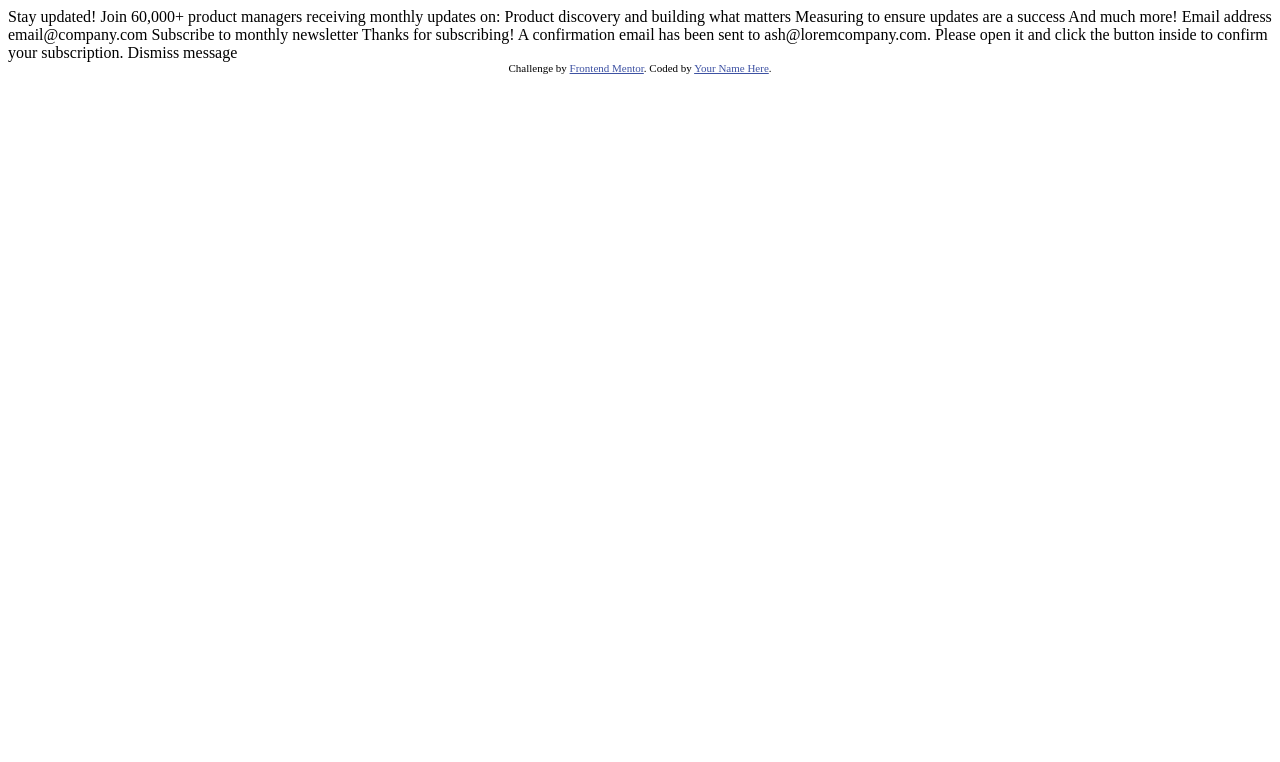
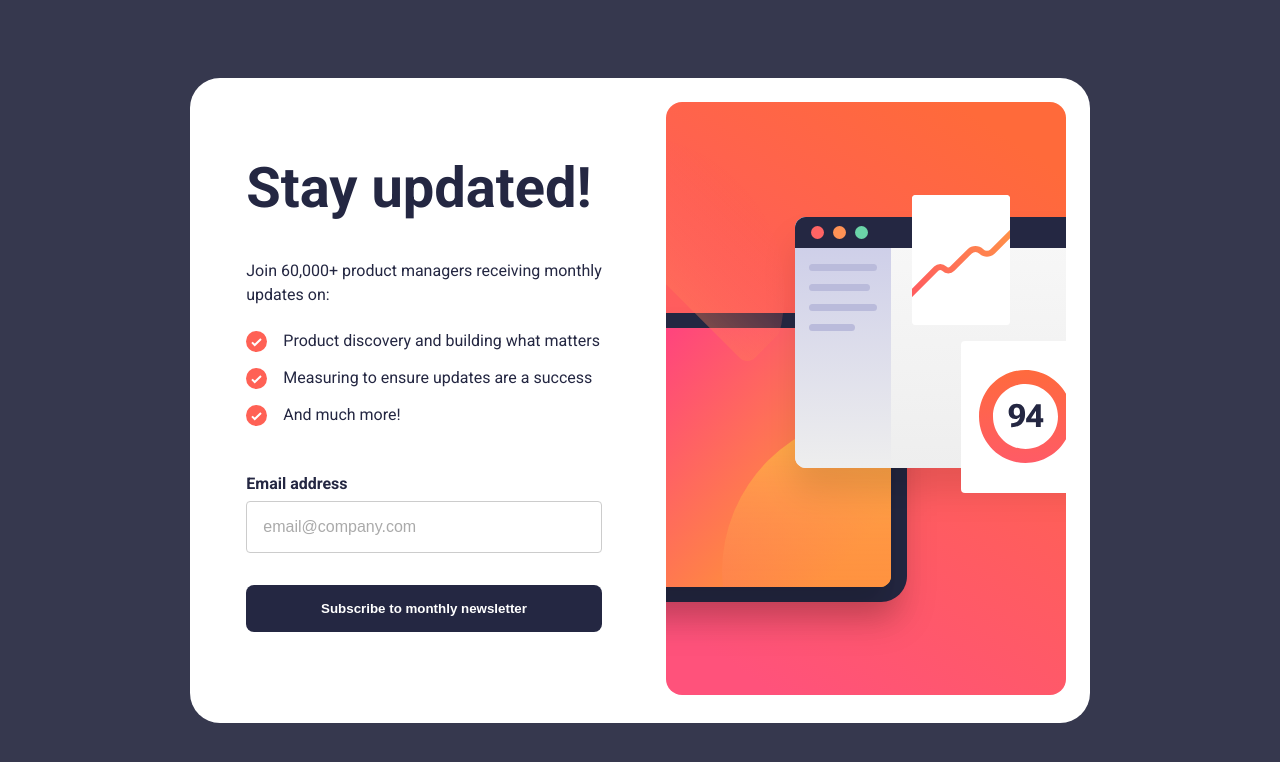
Before and after one commit to jellis777/Newsletter-signup, a plain HTML site: page index.html in a window 1280 px wide. Drawn offline with Linux system fonts and the light colour scheme.

Commit message:
final commit

```diff
--- a/index.html
+++ b/index.html
@@ -5,48 +5,68 @@
   <meta name="viewport" content="width=device-width, initial-scale=1.0"> <!-- displays site properly based on user's device -->
 
   <link rel="icon" type="image/png" sizes="32x32" href="./assets/images/favicon-32x32.png">
+  <link rel="preconnect" href="https://fonts.googleapis.com">
+  <link rel="preconnect" href="https://fonts.gstatic.com" crossorigin>
+  <link href="https://fonts.googleapis.com/css2?family=Roboto:ital,wght@0,100..900;1,100..900&display=swap" rel="stylesheet">
+  <title>Frontend Mentor | Newsletter sign-up form with success message</title>
+  <link rel="stylesheet" href="styles.css" >
 
-  <title>Frontend Mentor | Newsletter sign-up form with success message</title>
-
-  <!-- Feel free to remove these styles or customise in your own stylesheet 👍 -->
-  <style>
-    .attribution { font-size: 11px; text-align: center; }
-    .attribution a { color: hsl(228, 45%, 44%); }
-  </style>
 </head>
 <body>
-
-  <!-- Sign-up form start -->
-
-  Stay updated!
-
-  Join 60,000+ product managers receiving monthly updates on:
-
-  Product discovery and building what matters
-  Measuring to ensure updates are a success
-  And much more!
-
-  Email address
-  email@company.com
-
-  Subscribe to monthly newsletter
+  <div class="newsletter-container" id="form-screen">
+    <form class="newsletter-form" action="/subscribe" method="POST">
+      <h1 class="heading">Stay updated!</h1>
+      <p class="join-paragraph">Join 60,000+ product managers receiving monthly <br>updates on:</p>
+      <ul class="list">
+        <li class="list-updates">
+          <img src="assets/images/icon-list.svg" alt="">
+          Product discovery and building what matters
+        </li>
+        <li class="list-updates">
+          <img src="assets/images/icon-list.svg" alt="">
+          Measuring to ensure updates are a success
+        </li>
+        <li class="list-updates">
+          <img src="assets/images/icon-list.svg" alt="">
+          And much more!
+        </li>
+      </ul>
+      <div class="email-wrapper">
+        <div class="email-top">
+          <label for="email" class="email">Email address</label>
+          <div class="error" id="error-msg">Valid email required</div>
+        </div>
+        <input
+          type="email"
+          id="email"
+          name="email"
+          placeholder="email@company.com"
+          required
+          autocomplete="email"
+          />
+      </div>
+      <div class="submit-wrapper">
+        <button type="submit">Subscribe to monthly newsletter</button>
+      </div>
+    </form>
+    <div class="image-container">
+      <img class="image" src="assets/images/illustration-sign-up-desktop.svg" />
+    </div>
+  </div>
 
   <!-- Sign-up form end -->
 
   <!-- Success message start -->
+  <div class="thanks-container hidden" id="thankyou-screen">
+    <img src="assets/images/icon-success.svg" />
 
-  Thanks for subscribing!
+    <h1 class="thanks-heading">Thanks for<br> subscribing!</h1>
+    <p>A confirmation email has been sent to<br> <strong>ash@loremcompany.com</strong>.
+    Please open it and click<br> the button inside to confirm your subscription.</p>
+    <button class="dismiss-btn" aria-label="Dismiss message">Dismiss message</button>
 
-  A confirmation email has been sent to ash@loremcompany.com.
-  Please open it and click the button inside to confirm your subscription.
-
-  Dismiss message
-
+  </div>
   <!-- Success message end -->
-
-  <div class="attribution">
-    Challenge by <a href="https://www.frontendmentor.io?ref=challenge" target="_blank">Frontend Mentor</a>.
-    Coded by <a href="#">Your Name Here</a>.
-  </div>
+  <script src="script.js"></script>
 </body>
 </html>
--- /dev/null
+++ b/script.js
@@ -0,0 +1,29 @@
+const form = document.querySelector(".newsletter-form");
+const emailInput = document.getElementById("email");
+const errorMsg = document.getElementById("error-msg");
+const formScreen = document.getElementById("form-screen");
+const thankyouScreen = document.getElementById("thankyou-screen");
+const dismissBtn = document.querySelector(".dismiss-btn");
+
+form.addEventListener("submit", function(e) {
+    e.preventDefault();
+    const email = emailInput.value.trim();
+    if (!isValidEmail(email)) {
+        errorMsg.style.display = "block";
+    } else {
+        errorMsg.style.display = "none";
+        formScreen.classList.add("hidden");
+        thankyouScreen.classList.remove("hidden")
+    }
+});
+
+dismissBtn.addEventListener("click", function() {
+    thankyouScreen.classList.add("hidden");
+    formScreen.classList.remove("hidden");
+    emailInput.value = "";
+});
+
+function isValidEmail(email) {
+    // Basic email regex pattern
+    return /^[^\s@]+@[^\s@]+\.[^\s@]+$/.test(email);
+}
--- /dev/null
+++ b/styles.css
@@ -0,0 +1,141 @@
+html, body {
+    background-color: hsl(235, 18%, 26%);
+    display: flex;
+    flex-direction: column;
+    align-items: center;
+    width: 100vw;
+    height: 100vh;
+    justify-content: center;
+    font-family: 'Roboto', sans-serif;
+    color: hsl(234, 29%, 20%);
+}
+
+.newsletter-container {
+    display: flex;
+    background-color: hsl(0, 0%, 100%);
+    border-radius: 30px;
+    padding: 1.5rem;
+    gap: 2rem
+}
+
+.hidden {
+    display: none;
+}
+
+.newsletter-form {
+    padding: 2rem;
+    margin-top: -1rem;
+}
+
+.heading {
+    font-size: 3.5rem;
+}
+
+.join-paragraph {
+    line-height: 1.5rem;
+    margin-bottom: 1.5rem;
+}
+
+.list-updates {
+    display: flex;
+    gap: 1rem;
+    margin-bottom: 1rem;
+}
+
+form ul {
+    margin: 0;
+    padding: 0;
+}
+
+form li {
+    list-style-type: none;
+}
+
+.email-wrapper {
+    display: flex;
+    flex-direction: column;
+    margin-top: 3rem;
+    gap: .5rem;
+    margin-bottom: 2rem;
+}
+.email-top {
+    display: flex;
+    justify-content: space-between;
+}
+
+.error {
+    color:hsl(4, 100%, 67%);
+    display: none;
+}
+
+.email {
+    font-weight: 700;
+}
+
+#email {
+    border-radius: 4px;
+    border: 1.5px solid #ccc;
+    color:  #ccc;
+    font-size: 1rem;
+    padding: 1rem;
+    cursor: pointer;
+}
+
+#email:invalid:focus {
+    border-color: hsl(4, 100%, 67%);
+    background-color: #ffecec;
+}
+
+#email::placeholder {
+    color: #aaa;
+}
+
+button[type="submit"] {
+    width: 100%;
+    border-radius: 8px;
+    border: none;
+    background-color:  hsl(234, 29%, 20%);;
+    color: white;
+    padding: 1rem;
+    font-weight: 700;
+    cursor: pointer;
+}
+
+/* Thank-you screen */
+
+
+.dismiss-btn {
+    width: 100%;
+    border-radius: 8px;
+    padding: 1.25rem;
+    color: white;
+    font-weight: 700;
+    font-size: 18px;
+    background-color: hsl(234, 29%, 20%);
+    border: none;
+    cursor: pointer;
+    transition: background-color 0.3s ease
+}
+
+.dismiss-btn:hover {
+    background-color: hsl(4, 100%, 67%);
+}
+
+.thanks-container {
+    background-color: white;
+    border-radius: 20px;
+    padding: 2.5rem;
+
+}
+
+.thanks-container img {
+    width: 3rem;
+}
+
+.thanks-heading {
+    font-size: 3rem
+}
+
+.thanks-container p {
+    margin-bottom: 2rem;
+}
```
